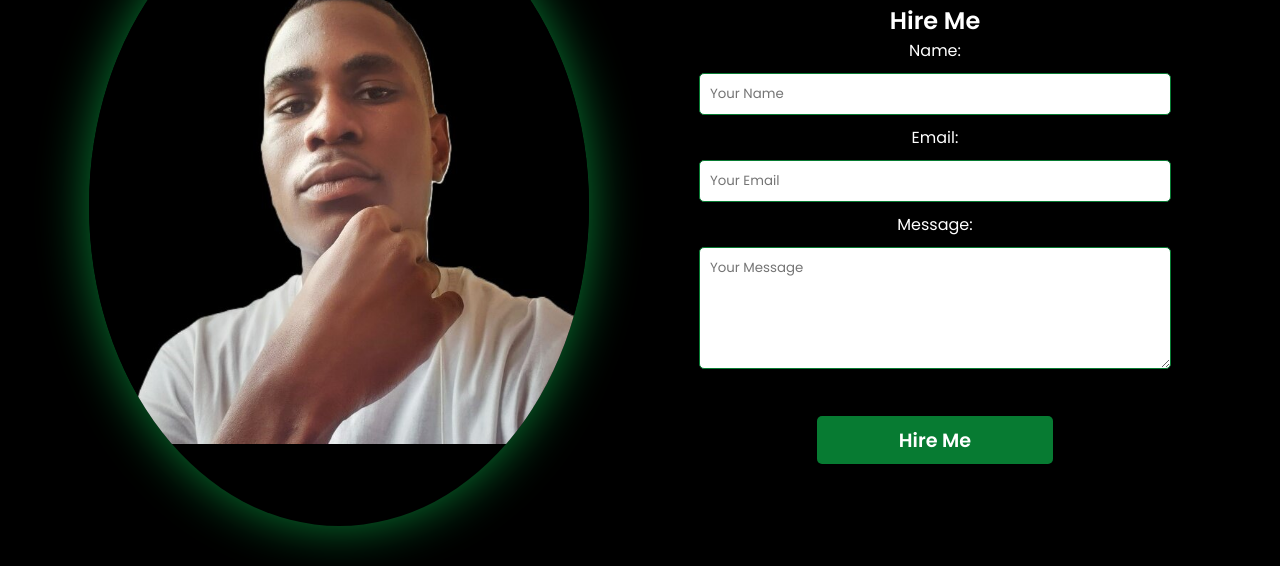
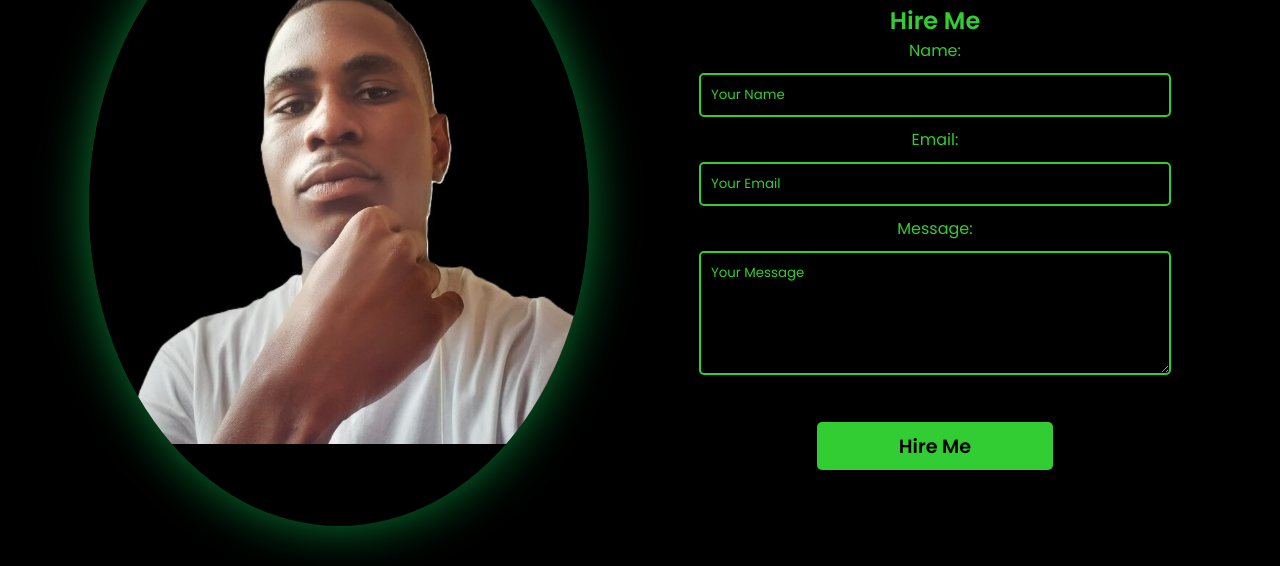
Before and after one commit to zonyra-hubert/my-website, a plain HTML site: page index.html in a window 1280 px wide. Shown: the part 234-800 px from the top of the page. Drawn offline with nearby package versions, Linux system fonts and the light colour scheme.

Commit message:
Update style.css

```diff
--- a/style.css
+++ b/style.css
@@ -282,10 +282,13 @@ section{
     }
 }
 
+/* Contact Form Styling */
 .contact-container {
     width: 100%;
     padding: 20px;
     text-align: center;
+    background-color: black; /* Match the existing background */
+    color: #32CD32; /* Green color for text */
 }
 
 #hireForm input,
@@ -293,15 +296,22 @@ section{
     width: 100%;
     padding: 10px;
     margin: 10px 0;
-    border: 1px solid #077b32;
+    border: 2px solid #32CD32; /* Green border */
+    background-color: black; /* Match background */
+    color: white; /* White text for inputs */
     border-radius: 5px;
+}
+
+#hireForm input::placeholder,
+#hireForm textarea::placeholder {
+    color: #32CD32; /* Green placeholder text */
 }
 
 #hireForm button {
     width: 50%;
     padding: 10px;
-    background-color: #077b32;
-    color: white;
+    background-color: #32CD32; /* Green button */
+    color: black; /* Black text for contrast */
     border: none;
     cursor: pointer;
     font-size: 1.2rem;
@@ -309,7 +319,7 @@ section{
 }
 
 #hireForm button:hover {
-    background-color: white;
-    color: #077b32;
-    border: 2px solid #077b32;
+    background-color: white; /* White hover effect */
+    color: #32CD32; /* Green text */
+    border: 2px solid #32CD32; /* Green border */
 }
```
